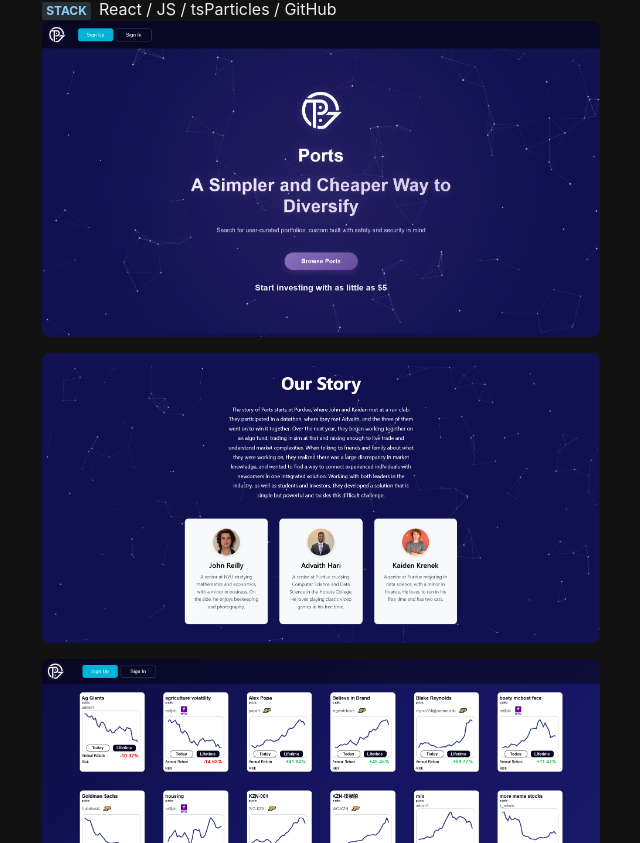
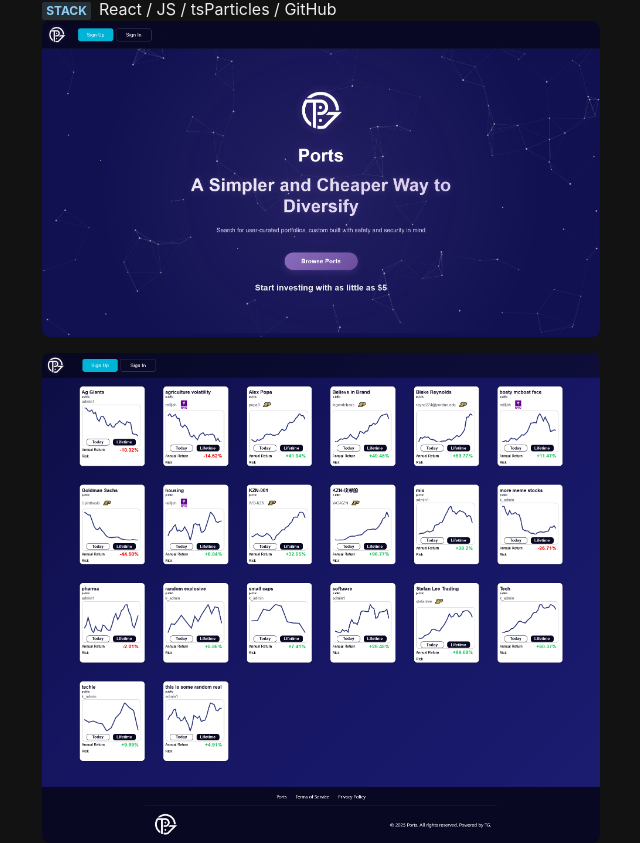
Before and after one commit to tgraewe/tgraewe-homepage, a Next.js app: page /works/ports in a window 1280 px wide. Shown: the part 427-1270 px from the top of the page, without its empty margins (327-967 px from the left). Built offline with nearby package versions, Linux system fonts and the light colour scheme.

Commit message:
deleted png

```diff
--- a/pages/works/ports.js
+++ b/pages/works/ports.js
@@ -42,7 +42,6 @@ const Work = () => {
 
 
                     <WorkImage src="/images/projects/ports/2.png" alt="about"></WorkImage>
-                    <WorkImage src="/images/projects/ports/4.png" alt="about"></WorkImage>
                     <WorkImage src="/images/projects/ports/3.png" alt="about"></WorkImage>
                     <WorkImage src="/images/projects/ports/1.png" alt="about"></WorkImage>
                 </List>
```
Also changed, not shown: public/images/projects/ports/4.png (deleted).
